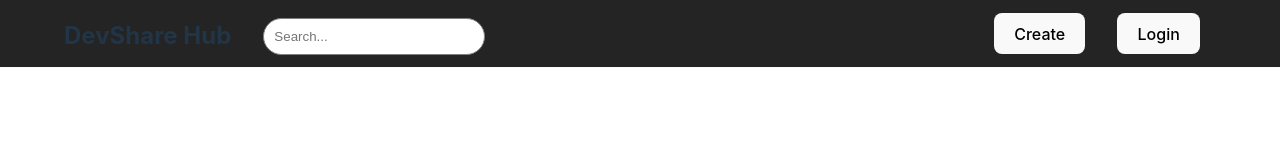
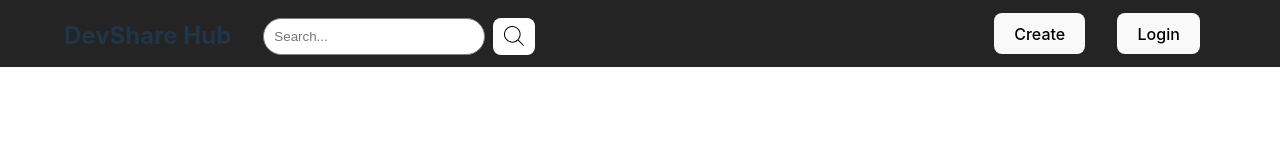
Before and after one commit to rahulio96/devshare-hub, a React (Vite) app: page / in a window 1280 px wide. Shown: the top 160 px of the page. Built offline with nearby package versions, Linux system fonts and the light colour scheme; no server answers; the database is empty.

Commit message:
Added search button

```diff
--- a/src/components/navbar/Navbar.jsx
+++ b/src/components/navbar/Navbar.jsx
@@ -1,11 +1,15 @@
 import navbarCSS from './Navbar.module.css'
+import search from '/search.svg?url'
 
 function Navbar() {
     return (
       <nav>
         <div className={navbarCSS.title}>
           <h2>DevShare Hub</h2>
+          <div className={navbarCSS.searchSection}>
           <input type='text' placeholder='Search...'></input>
+          <button className={navbarCSS.searchBtn}><img className={navbarCSS.search} src={search} /></button>
+          </div>
         </div>
 
         <ul>
--- a/src/components/navbar/Navbar.module.css
+++ b/src/components/navbar/Navbar.module.css
@@ -66,6 +66,25 @@ nav ul li a:hover {
     color:white;
 }
 
+.searchSection {
+    display: flex;
+    flex-direction: row;
+    justify-content: center;
+}
+
+.searchBtn {
+    background-color: white;
+    margin-left: 0.5rem;
+    padding: 0;
+    padding-left: 10px;
+    padding-right: 10px;
+}
+
+.search {
+    width: 20px;
+    margin-top: 3px;
+}
+
 @media only screen and (max-width: 820px) {
     nav {
         font-size: small;
```
Also changed, not shown: public/search.svg (added).
